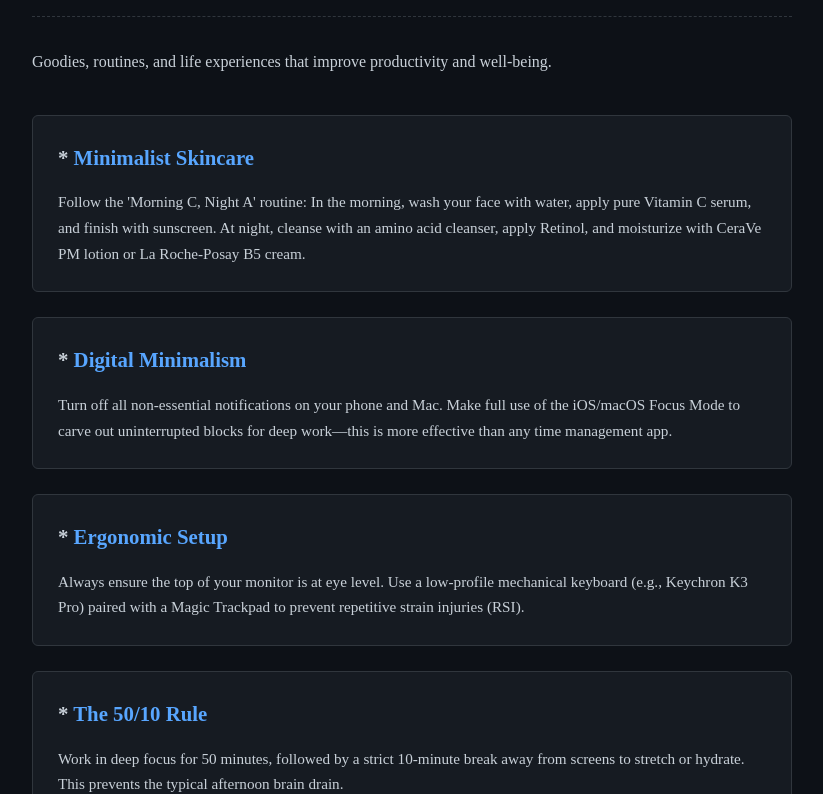
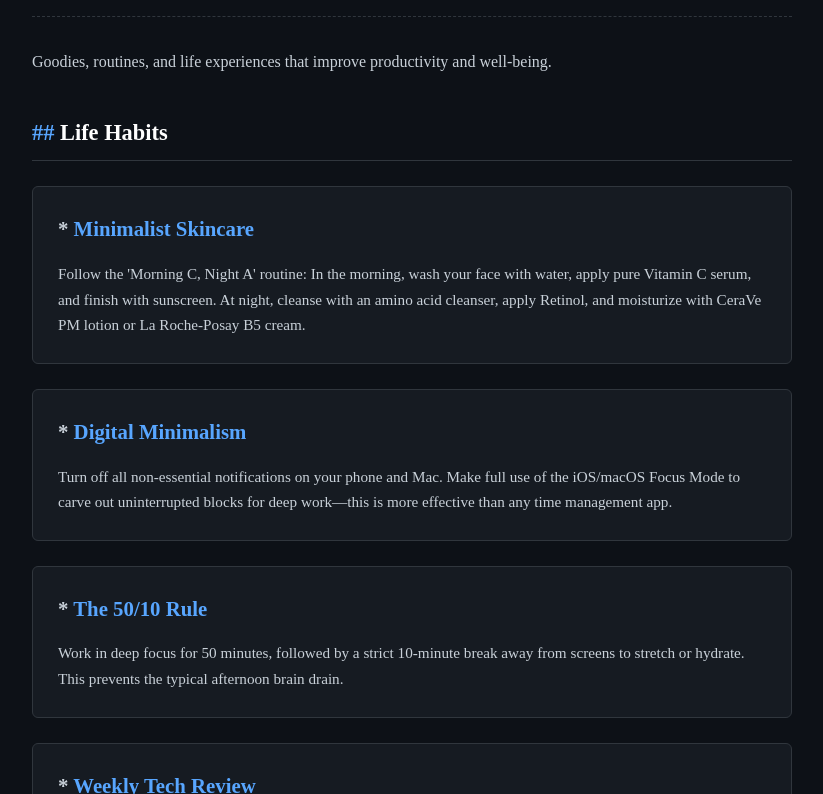
Before and after one commit to JayYu686/JayYu-Blog, an Astro site: page /en/life in a window 1280 px wide. Shown: the part 158-952 px from the top of the page, without its empty margins (228-1051 px from the left). Built offline with nearby package versions, Linux system fonts and the light colour scheme; Astro itself is replaced by a stand-in of ours.

Commit message:
content: categorize life page and expand bookmarks list

```diff
--- a/src/pages/en/life.astro
+++ b/src/pages/en/life.astro
@@ -1,13 +1,21 @@
 ---
 import BaseLayout from '../../layouts/BaseLayout.astro';
 
-const hacks = [
+const lifeCategories = [
+    { category: "Life Habits", items: [
         { title: "Minimalist Skincare", content: "Follow the 'Morning C, Night A' routine: In the morning, wash your face with water, apply pure Vitamin C serum, and finish with sunscreen. At night, cleanse with an amino acid cleanser, apply Retinol, and moisturize with CeraVe PM lotion or La Roche-Posay B5 cream." },
         { title: "Digital Minimalism", content: "Turn off all non-essential notifications on your phone and Mac. Make full use of the iOS/macOS Focus Mode to carve out uninterrupted blocks for deep work—this is more effective than any time management app." },
+        { title: "The 50/10 Rule", content: "Work in deep focus for 50 minutes, followed by a strict 10-minute break away from screens to stretch or hydrate. This prevents the typical afternoon brain drain." },
+        { title: "Weekly Tech Review", content: "Spend 30 minutes every weekend to log and review the new architectural patterns learned or the tricky bugs resolved. It's the most effective way to build a robust personal knowledge base." },
+        { title: "Offline Mornings", content: "Avoid checking social media and emails for the first hour after waking up. Use this time to have a healthy breakfast, make pour-over coffee, and plan the three most important tasks for the day." }
+    ]},
+    { category: "Life Goodies", items: [
+        { title: "MacBook Pro & 4K Monitor", content: "An M-series MacBook Pro paired with a 4K monitor is the ultimate productivity setup for developers, offering great battery life and a reliable coding environment anywhere." },
         { title: "Ergonomic Setup", content: "Always ensure the top of your monitor is at eye level. Use a low-profile mechanical keyboard (e.g., Keychron K3 Pro) paired with a Magic Trackpad to prevent repetitive strain injuries (RSI)." },
-    { title: "The 50/10 Rule", content: "Work in deep focus for 50 minutes, followed by a strict 10-minute break away from screens to stretch or hydrate. This prevents the typical afternoon brain drain." },
-    { title: "Coffee & Hydration", content: "A fresh pour-over light roast coffee in the morning efficiently boosts focus, but keeping a large 1L water bottle on your desk is even more important. Adequate hydration is the ultimate fuel for mental clarity." },
-    { title: "High-Quality Sleep", content: "Invest in blackout curtains and keep your bedroom cool. Use high-quality Ohropax silicone earplugs if you're a light sleeper. Deep sleep is the ultimate skincare and brain booster." }
+        { title: "Active Noise Cancelling", content: "Invest in high-quality ANC headphones like Sony WH-1000XM5 or AirPods Pro. Cut off the surrounding noise with one click and get into the flow state instantly." },
+        { title: "Coffee & 1L Water Bottle", content: "A fresh pour-over light roast coffee in the morning efficiently boosts focus, but keeping a large 1L water bottle on your desk is even more important. Adequate hydration is the ultimate fuel for mental clarity." },
+        { title: "High-Quality Sleep Aids", content: "Invest in blackout curtains and keep your bedroom cool. Use high-quality Ohropax silicone earplugs if you're a light sleeper. Deep sleep is the ultimate skincare and brain booster." }
+    ]}
 ];
 ---
 
@@ -16,13 +24,20 @@ const hacks = [
     <p>Goodies, routines, and life experiences that improve productivity and well-being.</p>
 
     <div class="hacks-container">
-        {hacks.map(hack => (
+        {lifeCategories.map(section => (
+            <section class="life-section">
+                <h2 class="section-title">{section.category}</h2>
+                <div class="cards-grid">
+                    {section.items.map(hack => (
                         <article class="hack-card">
-                <h2>{hack.title}</h2>
+                            <h3>{hack.title}</h3>
                             <div class="hack-content">
                                 {hack.content}
                             </div>
                         </article>
+                    ))}
+                </div>
+            </section>
         ))}
     </div>
 </BaseLayout>
@@ -30,6 +45,25 @@ const hacks = [
 <style>
     .hacks-container {
         margin-top: 40px;
+    }
+
+    .life-section {
+        margin-bottom: 50px;
+    }
+
+    .section-title {
+        border-bottom: 1px solid var(--border-color);
+        padding-bottom: 10px;
+        margin-bottom: 25px;
+        font-size: 1.4rem;
+    }
+
+    .section-title::before {
+        content: "## ";
+        color: var(--accent-color);
+    }
+
+    .cards-grid {
         display: flex;
         flex-direction: column;
         gap: 25px;
@@ -48,14 +82,14 @@ const hacks = [
         box-shadow: 0 0 15px rgba(88, 166, 255, 0.1), 0 0 30px rgba(88, 166, 255, 0.05);
     }
 
-    .hack-card h2 {
+    .hack-card h3 {
         margin-top: 0;
         margin-bottom: 15px;
         font-size: 1.3rem;
         color: var(--accent-color);
     }
 
-    .hack-card h2::before {
+    .hack-card h3::before {
         content: "* ";
         color: var(--text-color);
     }
--- a/src/pages/index.astro
+++ b/src/pages/index.astro
@@ -5,7 +5,7 @@ import BaseLayout from '../layouts/BaseLayout.astro';
 <BaseLayout title="首页 | Jay Yu">
 	<div class="hero">
 		<h1>Hello, World!</h1>
-		<p class="subtitle">我是 Jay Yu。一名人工智能的在读研究生，一名热爱开源、构建工具并乐于分享知识的开发者。</p>
+		<p class="subtitle">我是 Jay Yu。一名人工智能专业的在读研究生，一名热爱开源、构建工具并乐于分享知识的开发者。</p>
 
         <div class="terminal-wrapper">
             <div class="terminal-header">
--- a/src/pages/life.astro
+++ b/src/pages/life.astro
@@ -1,13 +1,21 @@
 ---
 import BaseLayout from '../layouts/BaseLayout.astro';
 
-const hacks = [
+const lifeCategories = [
+    { category: "生活习惯", items: [
         { title: "极简护肤思路", content: "记住早C晚A：早上用清水洗脸，使用原型VC精华，然后涂上防晒霜；晚上使用氨基酸洗面奶清洁，使用A醇产品，最后使用适乐肤 PM 乳或理肤泉 B5 面霜保湿。" },
         { title: "数字极简主义", content: "关闭手机和 Mac 上所有非必要的通知弹窗。充分利用 iOS/macOS 的“专注模式”，将固定时间段留给深度思考，这比任何时间管理软件都管用。" },
-    { title: "人体工学设置", content: "请始终确保显示器顶部与视线齐平。推荐使用 Keychron 矮轴机械键盘（如 K3 Pro）搭配苹果妙控板，以防止长时间编码带来的腕管综合征（RSI）。" },
         { title: "50/10 黄金节律", content: "摒弃传统的无休止工作法，使用 50 分钟深度专注 + 10 分钟彻底离开屏幕去散步或喝水的节奏，能显著消除每天下午的脑力衰竭感。" },
-    { title: "咖啡与补水", content: "早晨手冲一杯新鲜浅焙咖啡豆可以高效启动大脑，但更重要的是在桌上永远放一个 1L 的大水杯，充足的水分是大脑维持清醒的最强燃料。" },
-    { title: "高质量睡眠", content: "投资高质量的遮光窗帘并保持卧室凉爽。如果对外界声音敏感，买一副安耳悠（Ohropax）硅胶耳塞。深度睡眠才是最好的护肤品和补脑液。" }
+        { title: "每周技术回顾", content: "无论是博客、手写笔记还是 Obsidian，每周花 30 分钟总结这周踩过的坑与新学到的架构模式，这是构建个人独立知识库核心的最优路径。" },
+        { title: "晨间离线状态", content: "醒来的第一个小时绝对不看手机的各种信息流。可以用这段时间吃一顿健康的早餐、冲一杯咖啡，然后冷静地规划今天最重要的三件事。" }
+    ]},
+    { category: "生活好物", items: [
+        { title: "MacBook Pro + 全功能显示器", content: "M 系列芯片的 MacBook Pro 搭配一台 4K 护眼显示器是程序员的最佳生产力组合，既有绝佳的脱电续航又能随时随地进入顶配工作状态。" },
+        { title: "人体工学硬件设置", content: "请始终确保显示器顶部与视线齐平。推荐使用 Keychron 矮轴机械键盘（如 K3 Pro）搭配苹果妙控板，以防止长时间编码带来的腕管综合征（RSI）。" },
+        { title: "高品质抗噪设备", content: "投资一副优秀的降噪耳机（如 Sony WH-1000XM5 或 AirPods Pro），在吵闹的办公室或咖啡厅一键切断外界噪音，瞬间进入心流专注模式。" },
+        { title: "手冲咖啡与水饮", content: "早晨手冲一杯新鲜浅焙咖啡豆可以高效启动大脑，但更重要的是在桌上永远放一个 1L 的大水杯，补充充足的水分是大脑维持清醒的最强燃料。" },
+        { title: "高质量沉浸睡眠", content: "首要投资高质量的遮光窗帘并保持卧室凉爽。如果对外界声音敏感，买一副安耳悠（Ohropax）硅胶耳塞。深度睡眠才是最好的护肤品和补脑液。" }
+    ]}
 ];
 ---
 
@@ -16,13 +24,20 @@ const hacks = [
     <p>一些能够提升生产力与身心健康的好物、习惯与生活分享。</p>
 
     <div class="hacks-container">
-        {hacks.map(hack => (
+        {lifeCategories.map(section => (
+            <section class="life-section">
+                <h2 class="section-title">{section.category}</h2>
+                <div class="cards-grid">
+                    {section.items.map(hack => (
                         <article class="hack-card">
-                <h2>{hack.title}</h2>
+                            <h3>{hack.title}</h3>
                             <div class="hack-content">
                                 {hack.content}
                             </div>
                         </article>
+                    ))}
+                </div>
+            </section>
         ))}
     </div>
 </BaseLayout>
@@ -30,6 +45,25 @@ const hacks = [
 <style>
     .hacks-container {
         margin-top: 40px;
+    }
+
+    .life-section {
+        margin-bottom: 50px;
+    }
+
+    .section-title {
+        border-bottom: 1px solid var(--border-color);
+        padding-bottom: 10px;
+        margin-bottom: 25px;
+        font-size: 1.4rem;
+    }
+
+    .section-title::before {
+        content: "## ";
+        color: var(--accent-color);
+    }
+
+    .cards-grid {
         display: flex;
         flex-direction: column;
         gap: 25px;
@@ -48,14 +82,14 @@ const hacks = [
         box-shadow: 0 0 15px rgba(88, 166, 255, 0.1), 0 0 30px rgba(88, 166, 255, 0.05);
     }
 
-    .hack-card h2 {
+    .hack-card h3 {
         margin-top: 0;
         margin-bottom: 15px;
         font-size: 1.3rem;
         color: var(--accent-color);
     }
 
-    .hack-card h2::before {
+    .hack-card h3::before {
         content: "* ";
         color: var(--text-color);
     }
```
Also changed, not shown: src/content/blog/hello-world.md (+1 -1 lines), src/pages/bookmarks.astro (+10 -4 lines), src/pages/en/bookmarks.astro (+9 -3 lines). Lines whose indentation alone changed are shown as unchanged.
